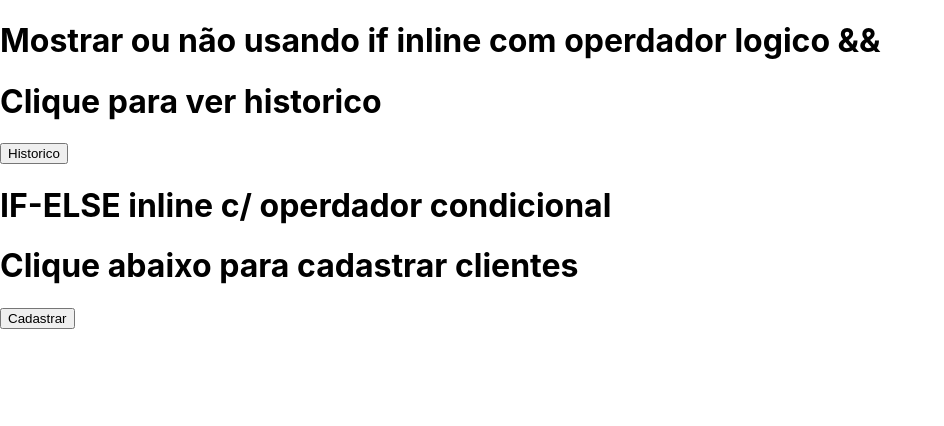
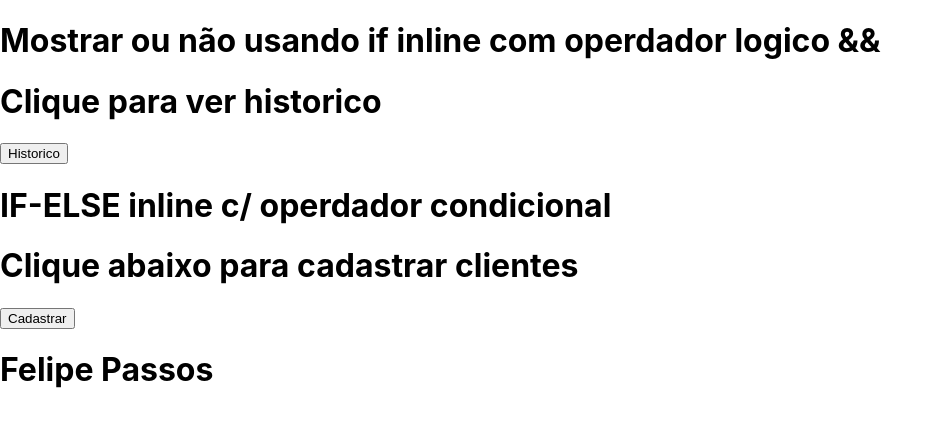
Before and after one commit to felipepassosdev/Digital-Innovation-One-ReactJS, a React (Create React App) app: page / in a window 1280 px wide. Shown: the top 426 px of the page, without its empty margins (0-944 px from the left). Built offline with nearby package versions, Linux system fonts and the light colour scheme.

Commit message:
Evitando Renderizacao Componente

```diff
--- a/src/App.js
+++ b/src/App.js
@@ -2,6 +2,7 @@ import React, { Component } from 'react';
 import './App.css';
 import OperadorCondicional from './components/OperadorConcional';
 import IFInlineOperadorLogico from './components/IFInlineOperadorLogico&&';
+import EvitandoRenderizacaoComponente from './components/EvitandoRenderizacaoComponente';
 
 
 
@@ -11,6 +12,7 @@ class App extends Component {
       <>
         <IFInlineOperadorLogico />
         <OperadorCondicional />
+        <EvitandoRenderizacaoComponente />
       </>
     )
   }
--- /dev/null
+++ b/src/components/EvitandoRenderizacaoComponente.js
@@ -0,0 +1,27 @@
+import React, { Component } from 'react'
+    const hasCustumer = true
+    const custumer = 'Felipe Passos'
+
+    const showCustumer = () => {
+        if(!hasCustumer) return null
+
+        return (
+            <>
+                {custumer}
+            </>
+        )
+    }
+class EvitandoRenderizacaoComponente extends Component {
+
+    render() {
+        return (
+            <>
+                {
+                <h1> {showCustumer() }</h1>
+                }
+            </>
+        )
+    }
+}
+
+export default EvitandoRenderizacaoComponente;
```
